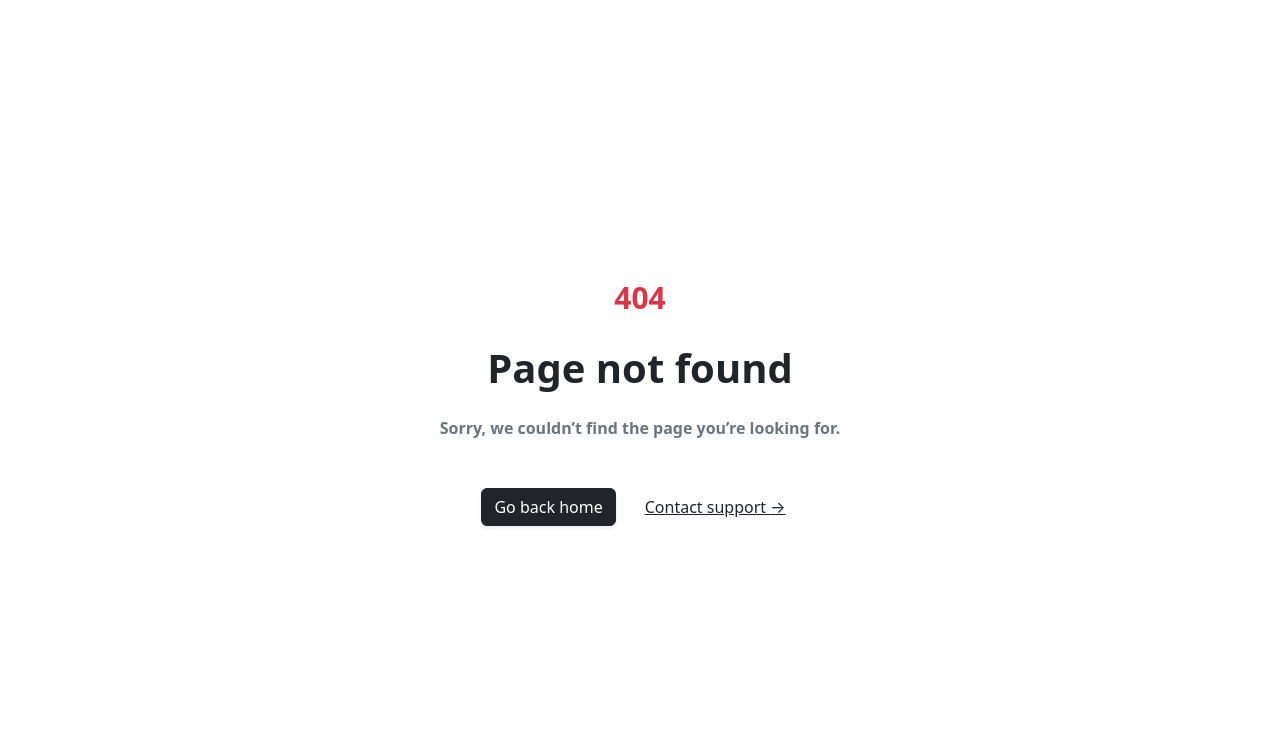
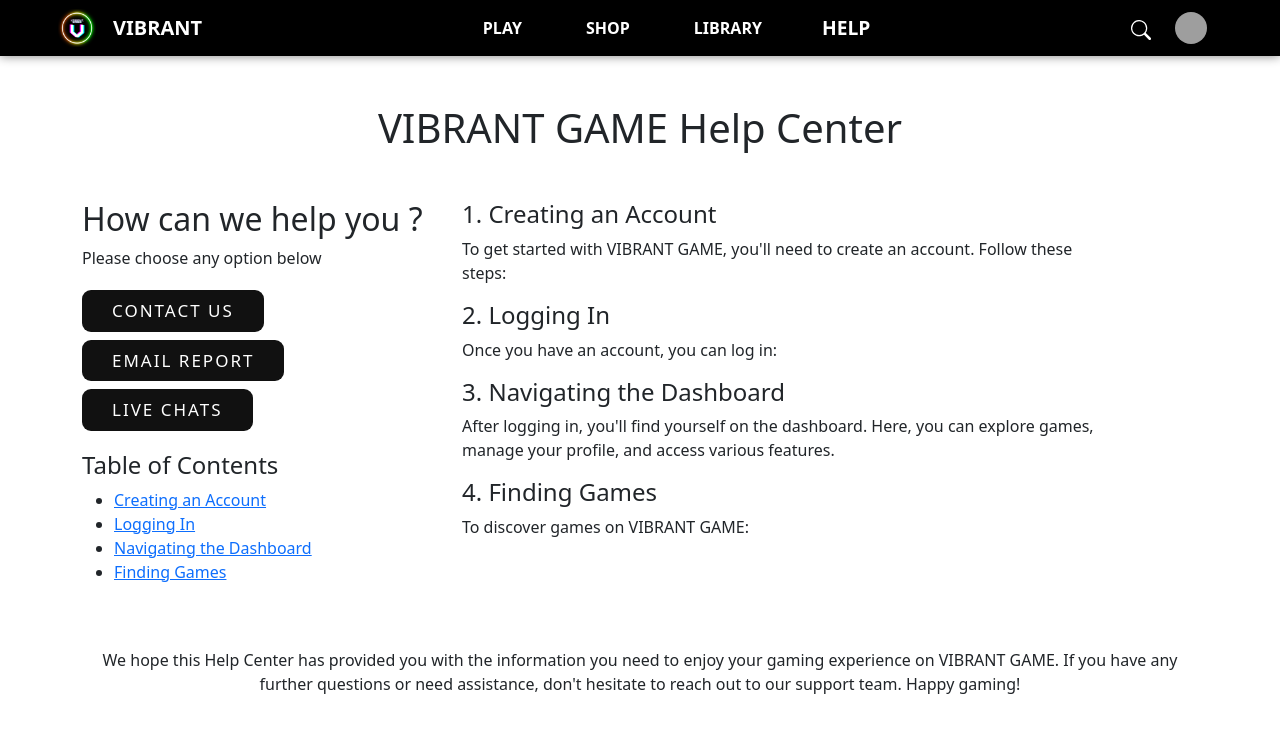
Before and after one commit to mikasa99985/react, a React (Vite) app: page /help in a window 1280 px wide. Before the commit this address had no page. Shown: the top 732 px of the page. Built offline with nearby package versions, Linux system fonts and the light colour scheme; no server answers; grey boxes are pictures that could not be loaded.

Commit message:
Add favo list and help page

```diff
--- a/src/App.jsx
+++ b/src/App.jsx
@@ -14,6 +14,8 @@ import EmailReport from './pages/EmailReport';
 import Payment from './pages/Payment';
 import Library from './pages/Library';
 import Contact from './pages/Contact';
+import Help from './pages/Help';
+import Favorites from './pages/Favorites';
 
 function App() {
   const appStyle = {
@@ -74,6 +76,14 @@ function App() {
             <Contact />
           </Route>
 
+          <Route exact path="/help">
+            <Help />
+          </Route>
+
+          <Route exact path="/favorites">
+            <Favorites />
+          </Route>
+
           {/* 404 ERROR PAGE THIS REQUIRED THE END OF THE ALL ROUTERS */}
           <Route exact path="*">
             <Page_404 />
--- a/src/components/Nav.jsx
+++ b/src/components/Nav.jsx
@@ -90,8 +90,8 @@ const Nav = (props) => {
                 <Link className={props.shop ? 'nav-link active-nav' : 'nav-link'} style={{ color: 'white' }} to="/shop">Shop</Link>
               </li>
 
-              <li className={!props.explore ? `nav-item mx-4 nav-item-pop` : 'nav-item mx-4'}>
-                <Link className={props.explore ? 'nav-link active-nav' : 'nav-link'} style={{ color: 'white' }} to="/explore">Explore</Link>
+              <li className={!props.library ? `nav-item mx-4 nav-item-pop` : 'nav-item mx-4'}>
+                <Link className={props.library ? 'nav-link active-nav' : 'nav-link'} style={{ color: 'white' }} to="/library">Library</Link>
               </li>
 
 
@@ -181,6 +181,7 @@ const Nav = (props) => {
         </div>
       </nav>
 
+      {/* Mobile Navbar */}
       <div className="offcanvas offcanvas-start" style={{ backgroundColor: 'black' }} data-bs-scroll="true" data-bs-backdrop="false" tabIndex="-1" id="offcanvasScrolling" aria-labelledby="offcanvasScrollingLabel">
         <div className="offcanvas-header">
           <img className="anima-icon" src={icon} style={{ width: '40px' }} alt="" />
@@ -202,7 +203,7 @@ const Nav = (props) => {
             </li>
 
             <li className="nav-item mx-4">
-              <Link className={props.explore ? 'nav-link active-offc' : 'nav-link'} style={{ color: 'white', fontSize: '25px' }} to="/explore">Explore</Link>
+              <Link className={props.library ? 'nav-link active-offc' : 'nav-link'} style={{ color: 'white', fontSize: '25px' }} to="/library">Library</Link>
             </li>
 
             <li className="nav-item mx-4">
--- /dev/null
+++ b/src/pages/Favorites.jsx
@@ -0,0 +1,66 @@
+import React from 'react'
+import Nav from '../components/Nav'
+
+const Favorites = () => {
+
+    let img = 'https://firebasestorage.googleapis.com/v0/b/online-app-a440d.appspot.com/o/empty-profile.png?alt=media&token=9d884c2e-e9ab-4ac0-9d28-cd7ec5ba917f';
+
+    return (
+        <>
+            <Nav />
+
+            <h1 className='text-center my-5'>Favorites list</h1>
+            <div className=" container">
+                <ul class="list-group">
+                    <li class="list-group-item">
+                        <div className=" d-flex flex-column flex-md-row justify-content-between align-items-center">
+                            <div className=" d-flex flex-column flex-md-row align-items-center">
+                                <img className=' rounded' src={img} width={100} alt="" />
+                                <div className=" my-3 my-md-0 ms-md-3 d-flex flex-column justify-content-center">
+                                    <h5>game demo name</h5>
+                                    <p className='m-0'>$100</p>
+                                </div>
+                            </div>
+                            <div className="buttons">
+                                <button className='btn btn-dark me-2'>buy now</button>
+                                <button className='btn btn-danger'>remove</button>
+                            </div>
+                        </div>
+                    </li>
+                    <li class="list-group-item">
+                        <div className=" d-flex flex-column flex-md-row justify-content-between align-items-center">
+                            <div className=" d-flex flex-column flex-md-row align-items-center">
+                                <img className=' rounded' src={img} width={100} alt="" />
+                                <div className=" my-3 my-md-0 ms-md-3 d-flex flex-column justify-content-center">
+                                    <h5>game demo name</h5>
+                                    <p className='m-0'>$100</p>
+                                </div>
+                            </div>
+                            <div className="buttons">
+                                <button className='btn btn-dark me-2'>buy now</button>
+                                <button className='btn btn-danger'>remove</button>
+                            </div>
+                        </div>
+                    </li>
+                    <li class="list-group-item">
+                        <div className=" d-flex flex-column flex-md-row justify-content-between align-items-center">
+                            <div className=" d-flex flex-column flex-md-row align-items-center">
+                                <img className=' rounded' src={img} width={100} alt="" />
+                                <div className=" my-3 my-md-0 ms-md-3 d-flex flex-column justify-content-center">
+                                    <h5>game demo name</h5>
+                                    <p className='m-0'>$100</p>
+                                </div>
+                            </div>
+                            <div className="buttons">
+                                <button className='btn btn-dark me-2'>buy now</button>
+                                <button className='btn btn-danger'>remove</button>
+                            </div>
+                        </div>
+                    </li>
+                </ul>
+            </div>
+        </>
+    )
+}
+
+export default Favorites
--- /dev/null
+++ b/src/pages/Help.jsx
@@ -0,0 +1,71 @@
+import React from 'react'
+import '../utility/css/btn_glow.css';
+import { Link } from 'react-router-dom'
+import Nav from '../components/Nav';
+
+const Help = () => {
+    return (
+        <>
+            <Nav help={true} />
+
+            <div className="container mt-5">
+                <h1 className="text-center">VIBRANT GAME Help Center</h1>
+
+
+                <div className="row mt-5">
+                    <div className="col-md-4">
+                        <h2 className=''>How can we help you ?</h2>
+                        <p>Please choose any option below</p>
+                        <div className=" d-flex flex-column h-auto my-3 align-items-start">
+                            <Link to='/contact' className='btn-cus btn-blue-glow my-1' style={{ padding: '8px 30px', borderRadius: '9px', fontSize: '17px', textDecoration: 'none' }}>Contact us</Link>
+                            <Link to='/report' className='btn-cus btn-blue-glow my-1' style={{ padding: '8px 30px', borderRadius: '9px', fontSize: '17px', textDecoration: 'none' }}>Email report</Link>
+                            <Link to='/' className='btn-cus btn-blue-glow my-1' style={{ padding: '8px 30px', borderRadius: '9px', fontSize: '17px', textDecoration: 'none' }}>Live chats</Link>
+                        </div>
+                        <h4>Table of Contents</h4>
+                        <ul>
+                            <li><a href="#creating-an-account">Creating an Account</a></li>
+                            <li><a href="#logging-in">Logging In</a></li>
+                            <li><a href="#navigating-the-dashboard">Navigating the Dashboard</a></li>
+                            <li><a href="#finding-games">Finding Games</a></li>
+                            {/* Other sections and subsections go here */}
+                        </ul>
+                    </div>
+
+                    <div className="col-md-7">
+                        <section id="creating-an-account">
+                            <h4>1. Creating an Account</h4>
+                            <p>To get started with VIBRANT GAME, you'll need to create an account. Follow these steps:</p>
+                            {/* Insert steps here */}
+                        </section>
+
+                        <section id="logging-in">
+                            <h4>2. Logging In</h4>
+                            <p>Once you have an account, you can log in:</p>
+                            {/* Insert steps here */}
+                        </section>
+
+                        <section id="navigating-the-dashboard">
+                            <h4>3. Navigating the Dashboard</h4>
+                            <p>After logging in, you'll find yourself on the dashboard. Here, you can explore games, manage your profile, and access various features.</p>
+                            {/* Insert details here */}
+                        </section>
+
+                        <section id="finding-games">
+                            <h4>4. Finding Games</h4>
+                            <p>To discover games on VIBRANT GAME:</p>
+                            {/* Insert steps here */}
+                        </section>
+
+                        {/* Repeat the above structure for other sections */}
+                    </div>
+                </div>
+
+                <footer className="text-center mt-5">
+                    <p>We hope this Help Center has provided you with the information you need to enjoy your gaming experience on VIBRANT GAME. If you have any further questions or need assistance, don't hesitate to reach out to our support team. Happy gaming!</p>
+                </footer>
+            </div>
+        </>
+    )
+}
+
+export default Help
--- a/src/pages/Library.jsx
+++ b/src/pages/Library.jsx
@@ -2,6 +2,7 @@ import React, { useEffect, useState } from 'react'
 import { database, auth } from '../../firebase.config'
 import LibraryCard from '../components/LibraryCard';
 import { urlEncode } from '../utility/js/util';
+import Nav from '../components/Nav';
 
 const Library = () => {
 
@@ -30,7 +31,8 @@ const Library = () => {
 
     return (
         <>
-            <h1 className='text-center my-4'>Library</h1>
+            <Nav library={true}/>
+            {/* <h1 className='text-center my-4'>Library</h1> */}
             <div className="d-flex flex-wrap justify-content-center mx-auto w-res my-3">
                 {
                     loading ?
```
